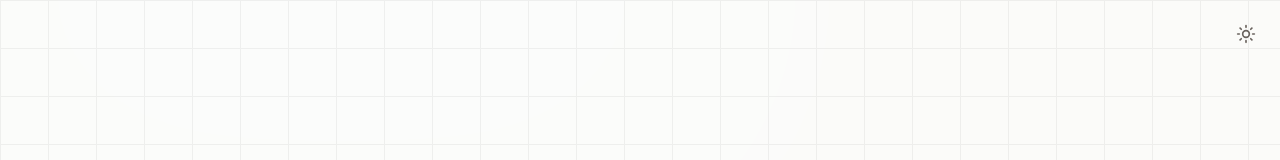
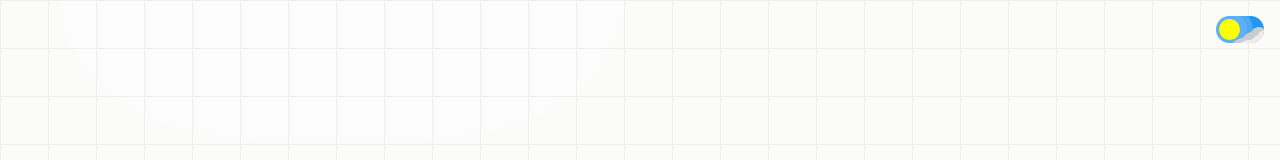
Before and after one commit to MohammedAdel110/LinkVault_DEPI_FEND, a React (Vite) app: page /login in a window 1280 px wide. Shown: the top 160 px of the page. Built offline with nearby package versions, Linux system fonts and the light colour scheme.

Commit message:
Update tab UI, fix rainbow button text color, and add animated theme toggle

```diff
--- /dev/null
+++ b/src/components/ThemeToggle.css
@@ -0,0 +1,227 @@
+.theme-switch {
+  --scale: 0.8;
+  position: relative;
+  display: inline-block;
+  width: calc(var(--scale) * 60px);
+  height: calc(var(--scale) * 34px);
+}
+
+.theme-switch input {
+  opacity: 0;
+  width: 0;
+  height: 0;
+}
+
+.theme-switch .slider {
+  position: absolute;
+  cursor: pointer;
+  inset: 0;
+  background-color: #2196f3;
+  transition: 0.4s;
+  z-index: 0;
+  overflow: hidden;
+}
+
+.theme-switch .sun-moon {
+  position: absolute;
+  content: "";
+  height: calc(var(--scale) * 26px);
+  width: calc(var(--scale) * 26px);
+  left: calc(var(--scale) * 4px);
+  bottom: calc(var(--scale) * 4px);
+  background-color: yellow;
+  transition: 0.4s;
+}
+
+.theme-switch input:checked + .slider {
+  background-color: black;
+}
+
+.theme-switch input:focus + .slider {
+  box-shadow: 0 0 calc(var(--scale) * 1px) #2196f3;
+}
+
+.theme-switch input:checked + .slider .sun-moon {
+  transform: translateX(calc(var(--scale) * 26px));
+  background-color: white;
+  animation: rotate-center 0.6s ease-in-out both;
+}
+
+.theme-switch .moon-dot {
+  opacity: 0;
+  transition: 0.4s;
+  fill: gray;
+}
+.theme-switch input:checked + .slider .sun-moon .moon-dot {
+  opacity: 1;
+}
+
+.theme-switch .slider.round {
+  border-radius: calc(var(--scale) * 34px);
+}
+.theme-switch .slider.round .sun-moon {
+  border-radius: 50%;
+}
+
+.theme-switch #moon-dot-1 {
+  left: calc(var(--scale) * 10px);
+  top: calc(var(--scale) * 3px);
+  position: absolute;
+  width: calc(var(--scale) * 6px);
+  height: calc(var(--scale) * 6px);
+  z-index: 4;
+}
+
+.theme-switch #moon-dot-2 {
+  left: calc(var(--scale) * 2px);
+  top: calc(var(--scale) * 10px);
+  position: absolute;
+  width: calc(var(--scale) * 10px);
+  height: calc(var(--scale) * 10px);
+  z-index: 4;
+}
+
+.theme-switch #moon-dot-3 {
+  left: calc(var(--scale) * 16px);
+  top: calc(var(--scale) * 18px);
+  position: absolute;
+  width: calc(var(--scale) * 3px);
+  height: calc(var(--scale) * 3px);
+  z-index: 4;
+}
+
+.theme-switch #light-ray-1,
+.theme-switch #light-ray-3,
+.theme-switch #light-ray-2 {
+  position: absolute;
+  z-index: -1;
+  fill: white;
+  opacity: 10%;
+}
+.theme-switch #light-ray-1 {
+  left: calc(var(--scale) * -8px);
+  top: calc(var(--scale) * -8px);
+  width: calc(var(--scale) * 43px);
+  height: calc(var(--scale) * 43px);
+}
+.theme-switch #light-ray-2 {
+  left: -50%;
+  top: -50%;
+  width: calc(var(--scale) * 55px);
+  height: calc(var(--scale) * 55px);
+}
+.theme-switch #light-ray-3 {
+  left: calc(var(--scale) * -18px);
+  top: calc(var(--scale) * -18px);
+  width: calc(var(--scale) * 60px);
+  height: calc(var(--scale) * 60px);
+}
+
+.theme-switch .cloud-light,
+.theme-switch .cloud-dark {
+  position: absolute;
+  animation-name: cloud-move;
+  animation-duration: 6s;
+  animation-iteration-count: infinite;
+}
+.theme-switch .cloud-light {
+  fill: #eee;
+}
+.theme-switch .cloud-dark {
+  fill: #ccc;
+  animation-delay: 1s;
+}
+
+.theme-switch #cloud-1 {
+  left: calc(var(--scale) * 30px);
+  top: calc(var(--scale) * 15px);
+  width: calc(var(--scale) * 40px);
+}
+.theme-switch #cloud-2 {
+  left: calc(var(--scale) * 44px);
+  top: calc(var(--scale) * 10px);
+  width: calc(var(--scale) * 20px);
+}
+.theme-switch #cloud-3 {
+  left: calc(var(--scale) * 18px);
+  top: calc(var(--scale) * 24px);
+  width: calc(var(--scale) * 30px);
+}
+.theme-switch #cloud-4 {
+  left: calc(var(--scale) * 36px);
+  top: calc(var(--scale) * 18px);
+  width: calc(var(--scale) * 40px);
+}
+.theme-switch #cloud-5 {
+  left: calc(var(--scale) * 48px);
+  top: calc(var(--scale) * 14px);
+  width: calc(var(--scale) * 20px);
+}
+.theme-switch #cloud-6 {
+  left: calc(var(--scale) * 22px);
+  top: calc(var(--scale) * 26px);
+  width: calc(var(--scale) * 30px);
+}
+
+@keyframes cloud-move {
+  0% { transform: translateX(0px); }
+  40% { transform: translateX(calc(var(--scale) * 4px)); }
+  80% { transform: translateX(calc(var(--scale) * -4px)); }
+  100% { transform: translateX(0px); }
+}
+
+.theme-switch .stars {
+  transform: translateY(calc(var(--scale) * -32px));
+  opacity: 0;
+  transition: 0.4s;
+}
+
+.theme-switch .star {
+  fill: white;
+  position: absolute;
+  transition: 0.4s;
+  animation-name: star-twinkle;
+  animation-duration: 2s;
+  animation-iteration-count: infinite;
+}
+
+.theme-switch input:checked + .slider .stars {
+  transform: translateY(0);
+  opacity: 1;
+}
+
+.theme-switch #star-1 {
+  width: calc(var(--scale) * 20px);
+  top: calc(var(--scale) * 2px);
+  left: calc(var(--scale) * 3px);
+  animation-delay: 0.3s;
+}
+.theme-switch #star-2 {
+  width: calc(var(--scale) * 6px);
+  top: calc(var(--scale) * 16px);
+  left: calc(var(--scale) * 3px);
+}
+.theme-switch #star-3 {
+  width: calc(var(--scale) * 12px);
+  top: calc(var(--scale) * 20px);
+  left: calc(var(--scale) * 10px);
+  animation-delay: 0.6s;
+}
+.theme-switch #star-4 {
+  width: calc(var(--scale) * 18px);
+  top: calc(var(--scale) * 0px);
+  left: calc(var(--scale) * 18px);
+  animation-delay: 1.3s;
+}
+
+@keyframes star-twinkle {
+  0% { transform: scale(1); }
+  40% { transform: scale(1.2); }
+  80% { transform: scale(0.8); }
+  100% { transform: scale(1); }
+}
+
+@keyframes rotate-center {
+  0% { transform: translateX(calc(var(--scale) * 26px)) rotate(0); }
+  100% { transform: translateX(calc(var(--scale) * 26px)) rotate(360deg); }
+}
--- a/src/components/ThemeToggle.jsx
+++ b/src/components/ThemeToggle.jsx
@@ -1,6 +1,6 @@
-import { Moon, Sun } from "lucide-react";
 import { useThemeStore } from "@/store/themeStore";
 import { useEffect } from "react";
+import "./ThemeToggle.css";
 
 export function ThemeToggle() {
   const { theme, toggleTheme } = useThemeStore();
@@ -12,17 +12,35 @@ export function ThemeToggle() {
   }, [theme]);
 
   return (
-    <button
-      onClick={toggleTheme}
-      className="inline-flex items-center justify-center rounded-md p-2 text-sm font-medium transition-colors hover:bg-surface-alt hover:text-foreground text-muted-foreground focus-visible:outline-none focus-visible:ring-2 focus-visible:ring-ring disabled:pointer-events-none disabled:opacity-50"
-      title="Toggle theme"
-    >
-      {theme === "light" ? (
-        <Sun className="h-5 w-5 transition-all" />
-      ) : (
-        <Moon className="h-5 w-5 transition-all" />
-      )}
-      <span className="sr-only">Toggle theme</span>
-    </button>
+    <label className="theme-switch" title="Toggle theme">
+      <input
+        type="checkbox"
+        checked={theme === "dark"}
+        onChange={toggleTheme}
+      />
+      <div className="slider round">
+        <div className="sun-moon">
+          <svg id="moon-dot-1" className="moon-dot" viewBox="0 0 100 100"><circle cx="50" cy="50" r="50"></circle></svg>
+          <svg id="moon-dot-2" className="moon-dot" viewBox="0 0 100 100"><circle cx="50" cy="50" r="50"></circle></svg>
+          <svg id="moon-dot-3" className="moon-dot" viewBox="0 0 100 100"><circle cx="50" cy="50" r="50"></circle></svg>
+          <svg id="light-ray-1" className="light-ray" viewBox="0 0 100 100"><circle cx="50" cy="50" r="50"></circle></svg>
+          <svg id="light-ray-2" className="light-ray" viewBox="0 0 100 100"><circle cx="50" cy="50" r="50"></circle></svg>
+          <svg id="light-ray-3" className="light-ray" viewBox="0 0 100 100"><circle cx="50" cy="50" r="50"></circle></svg>
+
+          <svg id="cloud-1" className="cloud-dark" viewBox="0 0 100 100"><circle cx="50" cy="50" r="50"></circle></svg>
+          <svg id="cloud-2" className="cloud-dark" viewBox="0 0 100 100"><circle cx="50" cy="50" r="50"></circle></svg>
+          <svg id="cloud-3" className="cloud-dark" viewBox="0 0 100 100"><circle cx="50" cy="50" r="50"></circle></svg>
+          <svg id="cloud-4" className="cloud-light" viewBox="0 0 100 100"><circle cx="50" cy="50" r="50"></circle></svg>
+          <svg id="cloud-5" className="cloud-light" viewBox="0 0 100 100"><circle cx="50" cy="50" r="50"></circle></svg>
+          <svg id="cloud-6" className="cloud-light" viewBox="0 0 100 100"><circle cx="50" cy="50" r="50"></circle></svg>
+        </div>
+        <div className="stars">
+          <svg id="star-1" className="star" viewBox="0 0 20 20"><path d="M 0 10 C 10 10,10 10 ,0 10 C 10 10 , 10 10 , 10 20 C 10 10 , 10 10 , 20 10 C 10 10 , 10 10 , 10 0 C 10 10,10 10 ,0 10 Z"></path></svg>
+          <svg id="star-2" className="star" viewBox="0 0 20 20"><path d="M 0 10 C 10 10,10 10 ,0 10 C 10 10 , 10 10 , 10 20 C 10 10 , 10 10 , 20 10 C 10 10 , 10 10 , 10 0 C 10 10,10 10 ,0 10 Z"></path></svg>
+          <svg id="star-3" className="star" viewBox="0 0 20 20"><path d="M 0 10 C 10 10,10 10 ,0 10 C 10 10 , 10 10 , 10 20 C 10 10 , 10 10 , 20 10 C 10 10 , 10 10 , 10 0 C 10 10,10 10 ,0 10 Z"></path></svg>
+          <svg id="star-4" className="star" viewBox="0 0 20 20"><path d="M 0 10 C 10 10,10 10 ,0 10 C 10 10 , 10 10 , 10 20 C 10 10 , 10 10 , 20 10 C 10 10 , 10 10 , 10 0 C 10 10,10 10 ,0 10 Z"></path></svg>
+        </div>
+      </div>
+    </label>
   );
 }
```
